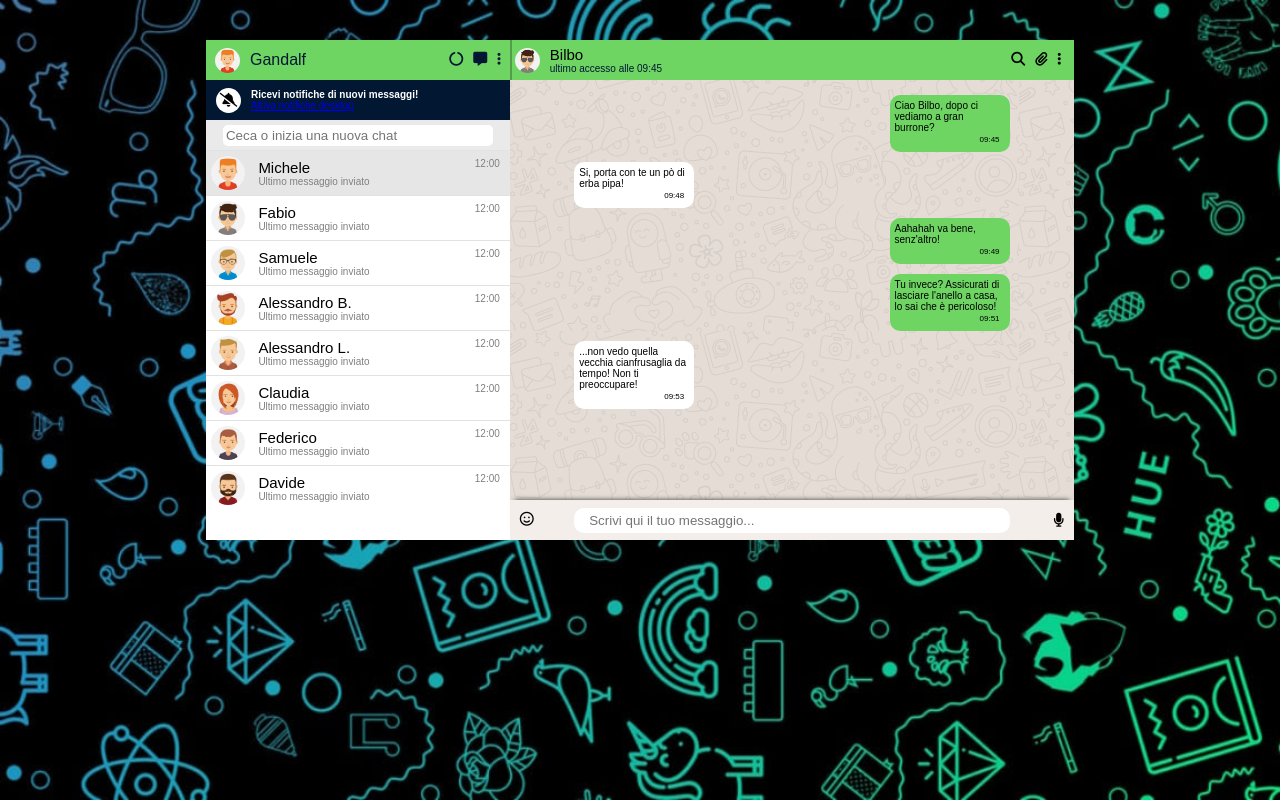
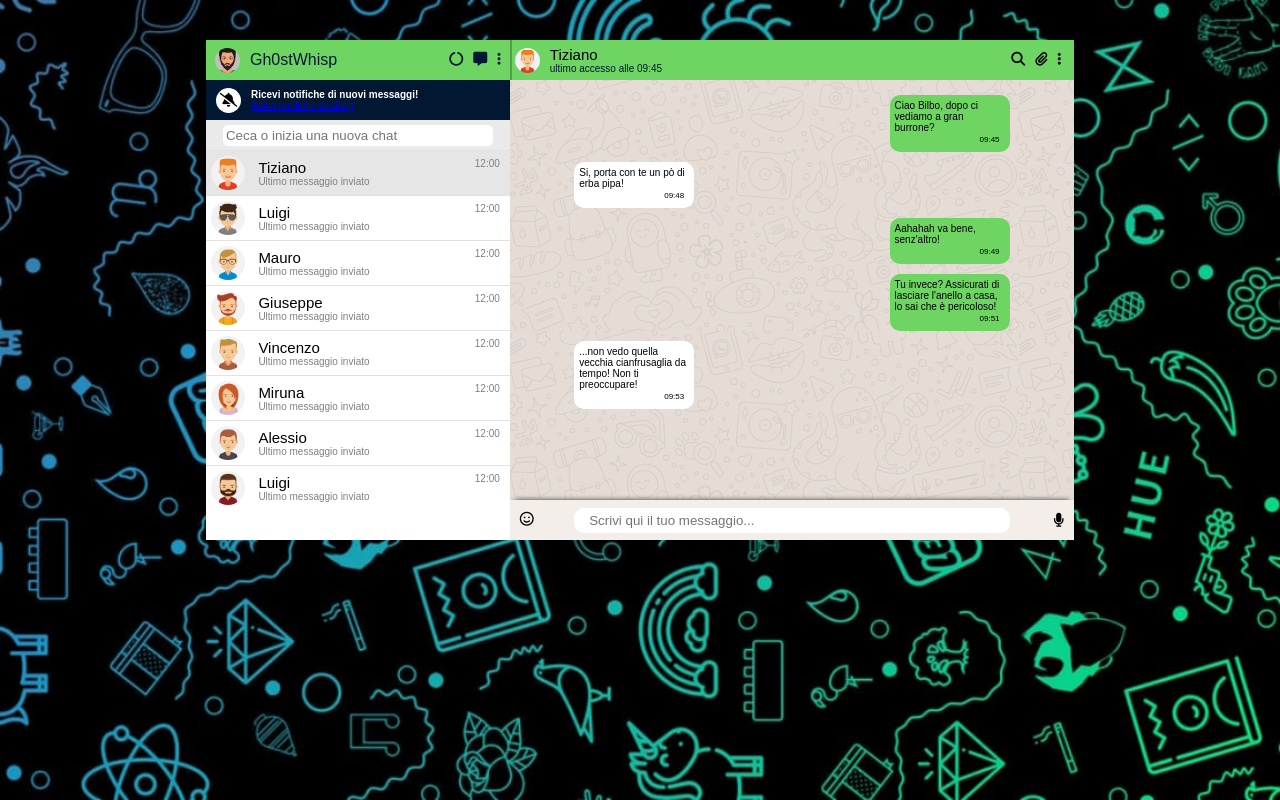
Before and after one commit to gabrielediemmanuele/vue-boolzapp, a plain HTML site: page index.html in a window 1280 px wide. Drawn offline with nearby package versions, Linux system fonts and the light colour scheme.

Commit message:
feat: add Milestone 2 (Part 1)

```diff
--- a/css/style.css
+++ b/css/style.css
@@ -56,7 +56,7 @@
   margin-right: 10px;
 }
 .profile-bar > .profile-icon-cont .profile-image > img {
-  width: 100%;
+  width: 25px;
   border-radius: 50%;
 }
 
@@ -211,8 +211,8 @@
   width: 50%;
   height: 100%;
   /* border: 1px dashed red; */
+  align-items: center;
   display: flex;
-  align-items: center;
 }
 
 .up-profile-cont .user-icon-cont .personal-user-image {
--- a/index.html
+++ b/index.html
@@ -50,9 +50,9 @@
             <div class="profile-bar">
               <div class="profile-icon-cont">
                 <div class="profile-image">
-                  <img src="./img/avatar_1.jpg" alt="" />
+                  <img src="./img/face_co.png" alt="" />
                 </div>
-                <div>Gandalf</div>
+                <div>Gh0stWhisp</div>
               </div>
               <div class="settings-icons">
                 <div><i class="fa-solid fa-circle-notch fa-sm"></i></div>
@@ -107,12 +107,12 @@
             <!-- TOP BAR -->
             <div class="up-profile-cont">
               <!--User img and info -->
-              <div class="user-icon-cont">
+              <div class="user-icon-cont" >
                 <div class="personal-user-image">
-                  <img src="./img/avatar_2.jpg" alt="" />
+                  <img :src="contacts[activeContact].avatar" :alt="contacts[activeContact].name" />
                 </div>
                 <div class="user-info-cont">
-                  <div class="user-name">Bilbo</div>
+                  <div class="user-name">{{ contacts[activeContact].name }}</div>
                   <div class="user-last-access">ultimo accesso alle 09:45</div>
                 </div>
               </div>
@@ -124,7 +124,7 @@
               </div>
             </div>
             <!-- MESSAGE CONTAINER -->
-            <div class="messages-cont">
+            <div class="messages-cont" >
               <!-- prova -->
               <div class="user-message-cont">
                 <div class="user-new-mex">
--- a/js/contact.js
+++ b/js/contact.js
@@ -1,6 +1,6 @@
 const contacts = [
   {
-    name: "Michele",
+    name: "Tiziano",
     avatar: "./img/avatar_1.jpg",
     visible: true,
     messages: [
@@ -22,7 +22,7 @@ const contacts = [
     ],
   },
   {
-    name: "Fabio",
+    name: "Luigi",
     avatar: "./img/avatar_2.jpg",
     visible: true,
     messages: [
@@ -44,7 +44,7 @@ const contacts = [
     ],
   },
   {
-    name: "Samuele",
+    name: "Mauro",
     avatar: "./img/avatar_3.jpg",
     visible: true,
     messages: [
@@ -66,7 +66,7 @@ const contacts = [
     ],
   },
   {
-    name: "Alessandro B.",
+    name: "Giuseppe",
     avatar: "./img/avatar_4.jpg",
     visible: true,
     messages: [
@@ -83,7 +83,7 @@ const contacts = [
     ],
   },
   {
-    name: "Alessandro L.",
+    name: "Vincenzo",
     avatar: "./img/avatar_5.jpg",
     visible: true,
     messages: [
@@ -100,7 +100,7 @@ const contacts = [
     ],
   },
   {
-    name: "Claudia",
+    name: "Miruna",
     avatar: "./img/avatar_6.jpg",
     visible: true,
     messages: [
@@ -122,7 +122,7 @@ const contacts = [
     ],
   },
   {
-    name: "Federico",
+    name: "Alessio",
     avatar: "./img/avatar_7.jpg",
     visible: true,
     messages: [
@@ -139,7 +139,7 @@ const contacts = [
     ],
   },
   {
-    name: "Davide",
+    name: "Luigi",
     avatar: "./img/avatar_8.jpg",
     visible: true,
     messages: [
```
Also changed, not shown: img/face_co.png (added), 1 other file.
